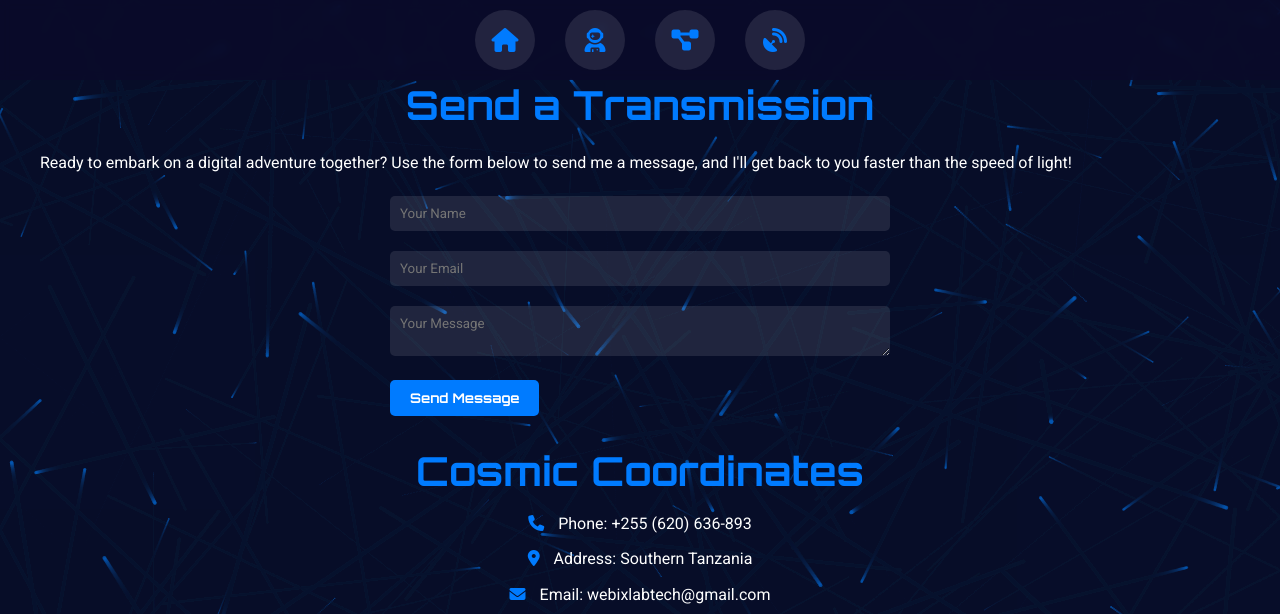
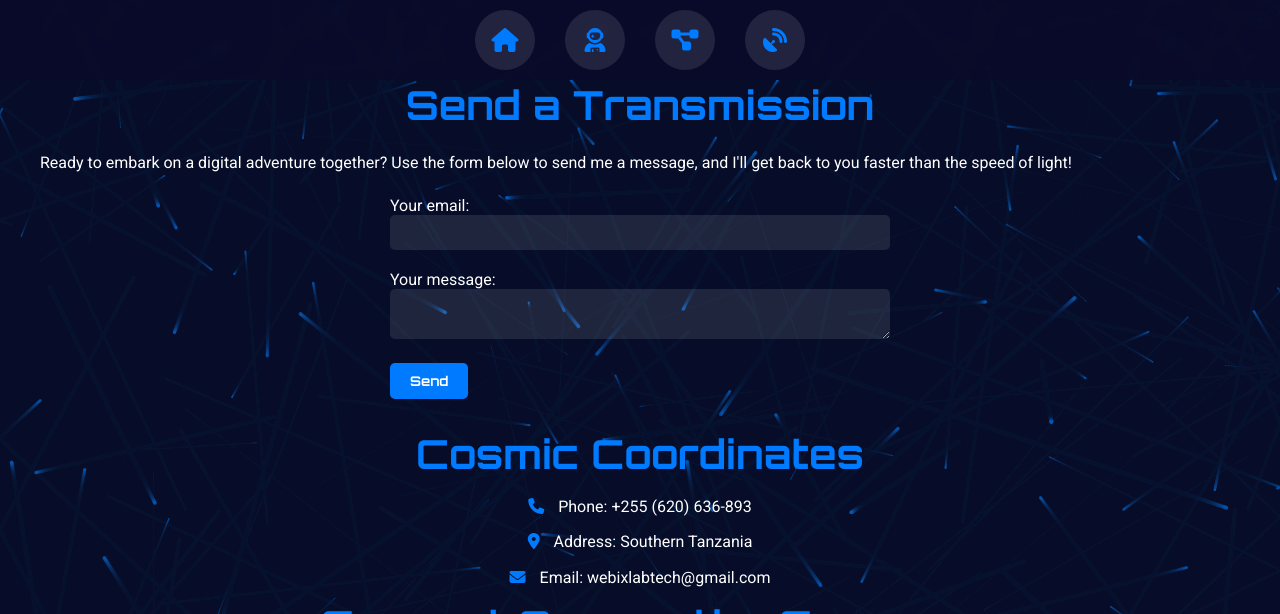
Before and after one commit to Big-pappi/webixlabportifolio, a plain HTML site: page contact.html in a window 1280 px wide. Shown: the top 614 px of the page. Drawn offline with Linux system fonts and the light colour scheme.

Commit message:
Update contact.html

```diff
--- a/contact.html
+++ b/contact.html
@@ -22,12 +22,20 @@
         <main>
             <h1>Send a Transmission</h1>
             <p>Ready to embark on a digital adventure together? Use the form below to send me a message, and I'll get back to you faster than the speed of light!</p>
-            <form id="contact-form">
-                <input type="text" name="name" placeholder="Your Name" required>
-                <input type="email" name="email" placeholder="Your Email" required>
-                <textarea name="message" placeholder="Your Message" required></textarea>
-                <button type="submit">Send Message</button>
-            </form>
+               <form
+            action="https://formspree.io/f/mlddpybe"
+            method="POST">
+            <label>
+              Your email:
+              <input type="email" name="email">
+            </label>
+            <label>
+              Your message:
+              <textarea name="message"></textarea>
+            </label>
+            <!-- your other form fields go here -->
+            <button type="submit">Send</button>
+          </form>
             <div id="form-status"></div>
             <div class="contact-info">
                 <h2>Cosmic Coordinates</h2>
```
